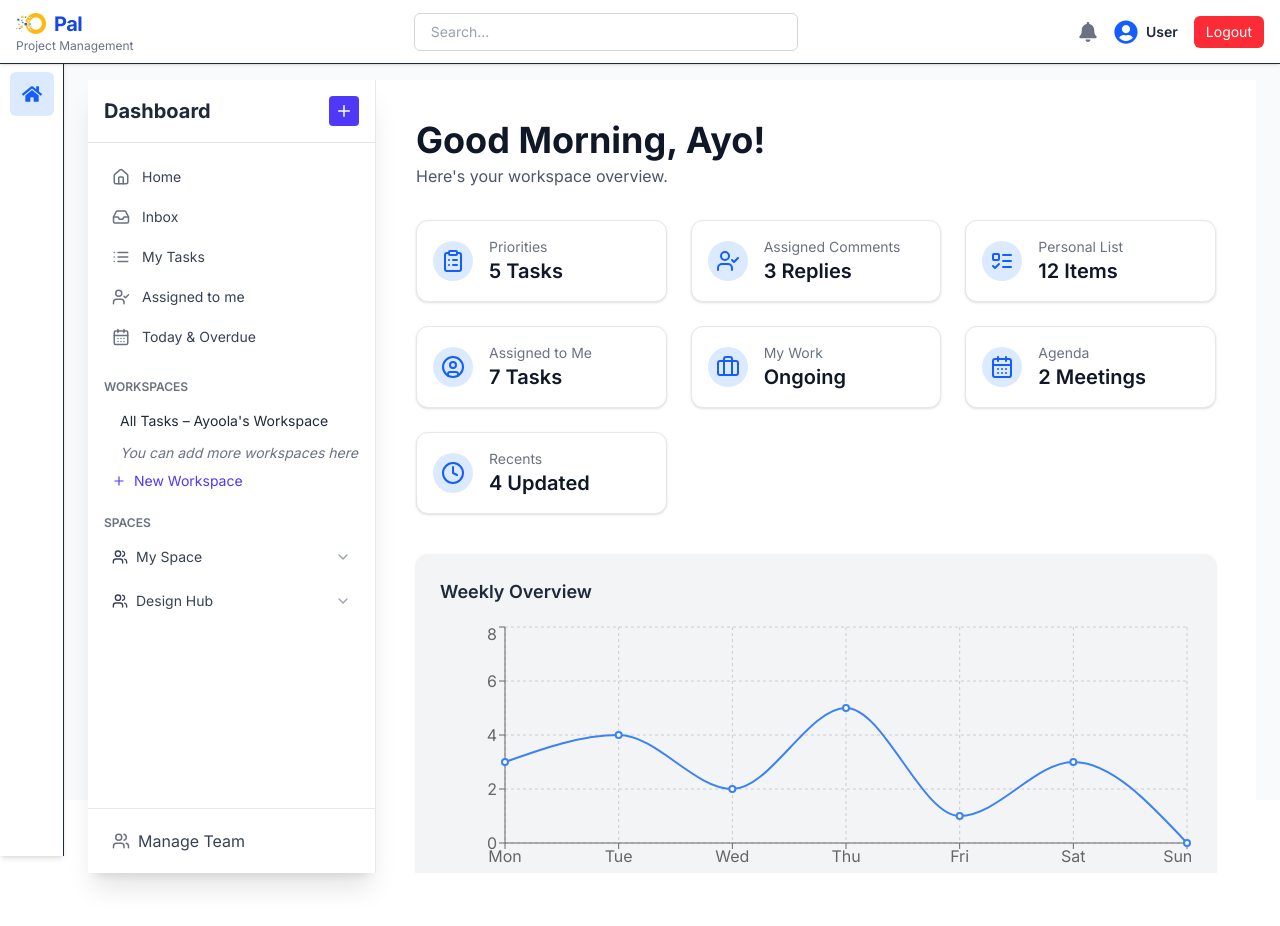
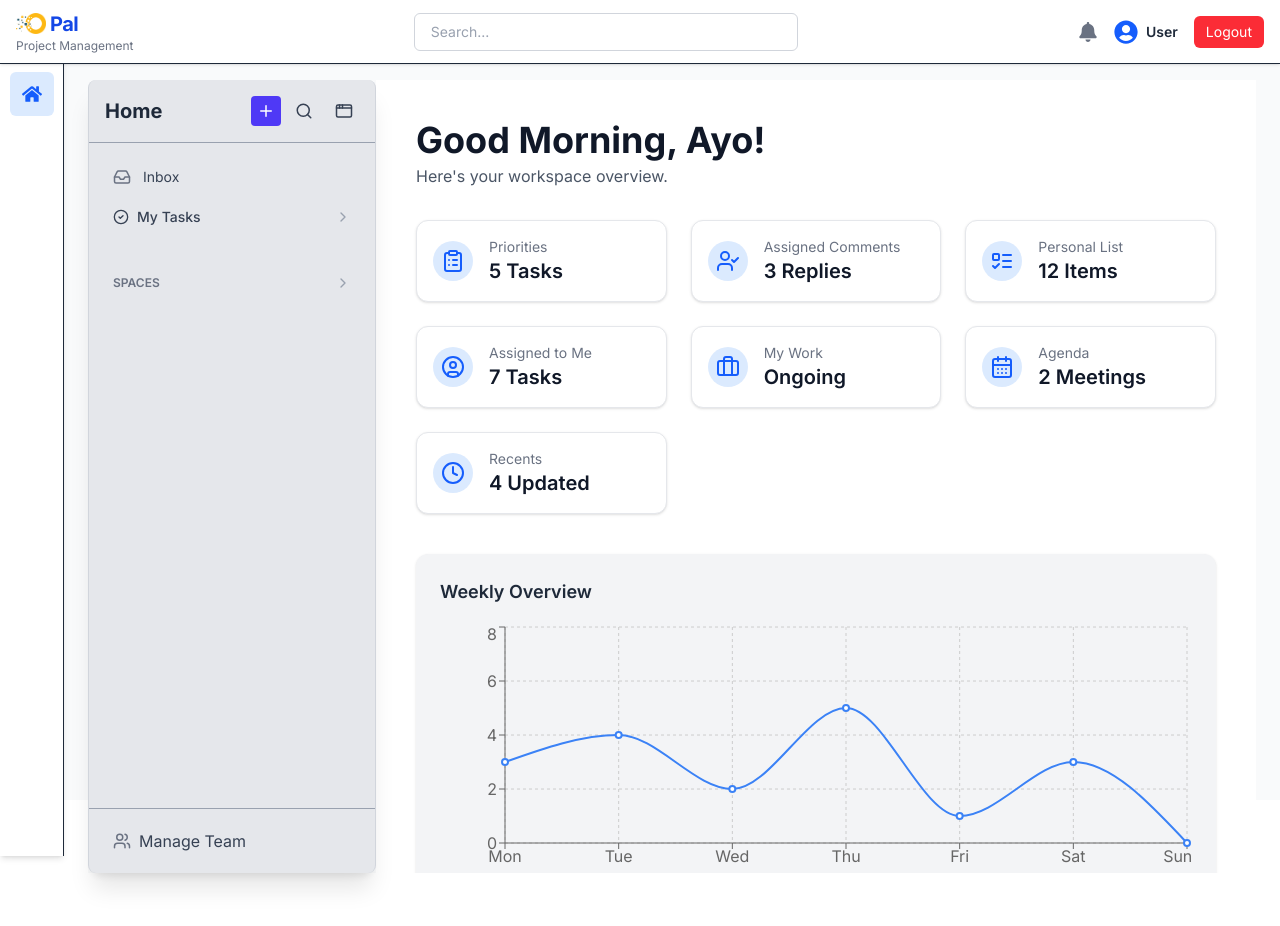
Before and after one commit to casstimmy/Project_Management, a Next.js app: page /homePage in a window 1280 px wide. Shown: the top 926 px of the page. Built offline with nearby package versions, Linux system fonts and the light colour scheme.

Commit message:
done the user manager and Project management pages

```diff
--- a/components/Nav.js
+++ b/components/Nav.js
@@ -47,7 +47,7 @@ export default function Nav({ children }) {
       <header className="flex items-center justify-between h-16 w-full px-4 bg-white border-b shadow-sm z-50 fixed top-0 left-0 right-0">
         {/* Logo + App Name */}
         <div className="flex flex-col justify-center">
-          <div className="flex items-center gap-2">
+          <div className="flex items-center gap-1">
             <Image src="/images/Logo.png" alt="Logo" width={30} height={30} />
             <span className="text-xl font-bold text-blue-700 tracking-tight">
               Pal
--- a/components/layout/Sidebar.js
+++ b/components/layout/Sidebar.js
@@ -1,6 +1,5 @@
 import { useRouter } from "next/router";
 import {
-  Home,
   Inbox,
   List,
   UserCheck,
@@ -8,11 +7,13 @@ import {
   Users,
   Plus,
   ChevronDown,
-  ChevronUp,
-  Star,
-  Folder,
+  ChevronRight,
+  Search,
+  AppWindow,
+  Network,
   X,
-
+  CircleCheck,
+  CircleUserRound,
 } from "lucide-react";
 import Link from "next/link";
 import { useState } from "react";
@@ -20,9 +21,11 @@ import ProjectModal from "../Modal/ProjectModal";
 
 export default function Sidebar({ isOpen, onClose }) {
   const router = useRouter();
+  const [showTasksMenu, setShowTasksMenu] = useState(false);
   const [expandedSpaces, setExpandedSpaces] = useState({});
   const [showModal, setShowModal] = useState(false);
   const [activeSpace, setActiveSpace] = useState("");
+  const [isCollapsed, setIsCollapsed] = useState(false);
 
   const toggleSpace = (space) => {
     setExpandedSpaces((prev) => ({
@@ -41,19 +44,30 @@ export default function Sidebar({ isOpen, onClose }) {
     setActiveSpace("");
   };
 
-  const navLink = (href, label, Icon) => (
+ const navLink = (href, label, Icon, extraClass = "") => {
+  const isActive =
+    router.pathname === href || router.pathname.startsWith(href);
+
+  return (
     <Link
       href={href}
-      className={`flex items-center gap-3 p-2 rounded-lg text-sm transition group ${
-        router.pathname === href
+      className={`flex items-center gap-3 p-2 rounded-lg text-sm transition group ${extraClass} ${
+        isActive
           ? "bg-indigo-100 text-indigo-700 font-medium"
           : "hover:bg-gray-100 text-gray-700"
       }`}
     >
-      <Icon size={18} className="text-gray-500 group-hover:text-indigo-500" />
-      {label}
+      <Icon
+        size={18}
+        className={`group-hover:text-indigo-500 ${
+          isActive ? "text-indigo-500" : "text-gray-500"
+        }`}
+      />
+      {!isCollapsed && <span>{label}</span>}
     </Link>
   );
+};
+
 
   const spaces = [
     {
@@ -68,7 +82,7 @@ export default function Sidebar({ isOpen, onClose }) {
 
   return (
     <>
-      {/* Mobile overlay */}
+      {/* Mobile Overlay */}
       <div
         className={`fixed inset-0 bg-black/60 backdrop-blur-sm z-40 md:hidden transition-opacity ${
           isOpen ? "opacity-100 visible" : "opacity-0 invisible"
@@ -76,17 +90,33 @@ export default function Sidebar({ isOpen, onClose }) {
         onClick={onClose}
       />
 
-      {/* Sidebar */}
       <aside
-        className={`fixed top-0 left-0 z-50 w-72 bg-white/90 backdrop-blur-xl border-r border-gray-200 h-full shadow-xl flex flex-col transition-transform duration-300 transform ${
+        className={`fixed top-0 left-0 z-50 ${
+          isCollapsed ? "w-20" : "w-72"
+        } bg-gray-200 backdrop-blur-xl border-r border-l border-gray-300 rounded-lg h-full shadow-xl flex flex-col transition-all duration-300 md:translate-x-0 md:static ${
           isOpen ? "translate-x-0" : "-translate-x-full"
-        } md:translate-x-0 md:static`}
+        }`}
       >
+        <div className="flex flex-col h-full relative">
+          {/* Always-visible Collapse Button */}
+          <div className={`absolute top-4  z-50 ${
+          isCollapsed ? "right-7" : "right-4"
+        } `}>
+            <button
+              onClick={() => setIsCollapsed((prev) => !prev)}
+              className="inline-flex items-center justify-center p-1.5 text-gray-700 hover:scale-105 transition"
+            >
+              <AppWindow size={18} />
+            </button>
+          </div>
+
+          {/* Main Content */}
           <div className="flex flex-col h-full">
             {/* Header */}
-          <div className="flex items-center justify-between px-4 py-4 border-b border-gray-200">
-            <h2 className="text-xl font-bold text-gray-800">Dashboard</h2>
-            <div className="flex items-center gap-2">
+            {!isCollapsed && (
+              <div className="flex items-center justify-between px-4 py-4 border-b border-gray-400">
+                <h2 className="text-xl font-bold text-gray-800">Home</h2>
+                <div className="flex items-center mr-10 gap-2">
                   <button className="hidden md:inline-flex items-center justify-center p-1.5 bg-indigo-600 text-white rounded hover:scale-105 transition">
                     <Plus size={18} />
                   </button>
@@ -96,97 +126,147 @@ export default function Sidebar({ isOpen, onClose }) {
                   >
                     <X size={20} />
                   </button>
+                  <button className="hidden md:inline-flex items-center justify-center p-1.5 text-gray-700 hover:scale-105 transition">
+                    <Search size={18} />
+                  </button>
                 </div>
               </div>
+            )}
 
             {/* Navigation */}
             <nav className="flex-1 overflow-y-auto px-4 py-4 space-y-6 text-sm">
               {/* Primary Links */}
           <div className="space-y-1">
-              {navLink("/", "Home", Home)}
-              {navLink("/inbox", "Inbox", Inbox)}
-              {navLink("/my-tasks", "My Tasks", List)}
+  {navLink("/inbox", "Inbox", Inbox, isCollapsed ? "mt-9" : "")}
+
+                {/* My Tasks Section */}
+                <div>
+                  <button
+                    onClick={() => setShowTasksMenu((prev) => !prev)}
+                    className="w-full flex items-center justify-between px-2 py-2 font-medium hover:bg-gray-100 rounded"
+                  >
+                    <div className="flex items-center gap-2 text-gray-700">
+                      <CircleCheck size={16} />
+                      {!isCollapsed && <span>My Tasks</span>}
+                    </div>
+                    {showTasksMenu ? (
+                      <ChevronDown size={16} className="text-gray-400" />
+                    ) : (
+                      <ChevronRight size={16} className="text-gray-400" />
+                    )}
+                  </button>
+
+                  {showTasksMenu && (
+                    <div className="ml-6 mt-1 space-y-1">
                       {navLink("/assigned", "Assigned to me", UserCheck)}
                       {navLink("/today", "Today & Overdue", CalendarDays)}
+                      {navLink("/personal", "Personal List", CircleUserRound)}
+                    </div>
+                  )}
+                </div>
               </div>
 
-            {/* Workspaces */}
-            <div>
-              <p className="text-xs font-semibold uppercase text-gray-500 mb-2">
-                Workspaces
-              </p>
-              <ul className="ml-2 space-y-1">
-                <li className="hover:bg-gray-100 p-2 rounded cursor-pointer">
+              {/* Spaces */}
+              <div className="pt-2">
+                <button
+                  onClick={() =>
+                    setExpandedSpaces((prev) => ({
+                      ...prev,
+                      __main__: !prev.__main__,
+                    }))
+                  }
+                  className="w-full flex items-center justify-between px-2 py-2 font-semibold uppercase text-xs text-gray-500 hover:bg-gray-100 rounded"
+                >
+                  {!isCollapsed && <span>Spaces</span>}
+                  {expandedSpaces.__main__ ? (
+                    <ChevronDown size={16} className="text-gray-400" />
+                  ) : (
+                    <ChevronRight size={16} className="text-gray-400" />
+                  )}
+                </button>
+
+                {expandedSpaces.__main__ && (
+                  <div className="ml-2 mt-2 space-y-2">
+                    <button
+                      onClick={() => openModal("My Workspace")}
+                      className="flex items-center gap-3 px-4 py-2 mt-2 text-sm text-gray-700 bg-gray-100 hover:bg-gray-200 transition-colors rounded-md w-full shadow-sm"
+                    >
+                      <span className="bg-white p-2 rounded-md shadow">
+                        <Network size={16} className="text-gray-700" />
+                      </span>
+                      {!isCollapsed && (
+                        <span className="font-medium">
                           All Tasks – Ayoola&apos;s Workspace
-                </li>
-                <li className="text-gray-500 italic text-sm ml-2">
-                  You can add more workspaces here
-                </li>
-              </ul>
+                        </span>
+                      )}
+                    </button>
 
-              <button className="mt-2 flex items-center gap-2 text-sm text-indigo-600 hover:text-indigo-800 transition ml-2">
-                <Plus size={14} />
-                New Workspace
-              </button>
-            </div>
-
-            {/* Spaces & Projects */}
-            <div>
-              <p className="text-xs font-semibold uppercase text-gray-500 mb-2">
-                Spaces
-              </p>
-
+                    {/* Dynamic Spaces */}
                     {spaces.map((space) => (
                       <div key={space.name} className="mb-2">
                         <button
                           onClick={() => toggleSpace(space.name)}
                           className="flex items-center justify-between w-full px-2 py-2 rounded-lg hover:bg-gray-100 transition"
                         >
-                    <div className="flex items-center gap-2 text-gray-700">
+                          <div className="flex items-center gap-2 text-gray-700 text-sm">
                             <Users size={16} />
-                      {space.name}
+                            {!isCollapsed && space.name}
                           </div>
                           {expandedSpaces[space.name] ? (
-                      <ChevronUp size={16} className="text-gray-400" />
+                            <ChevronDown
+                              size={16}
+                              className="text-gray-400"
+                            />
                           ) : (
-                      <ChevronDown size={16} className="text-gray-400" />
+                            <ChevronRight
+                              size={16}
+                              className="text-gray-400"
+                            />
                           )}
                         </button>
 
-                  {/* Project List */}
                         {expandedSpaces[space.name] && (
-                    <div className="ml-6 mt-1 space-y-1">
+                          <div className="ml-6 mt-1 space-y-1 bg-gray-100 p-2 rounded-b-lg">
                             {space.projects.map((project) => (
                               <Link
                                 key={project}
                                 href="#"
-                          className="flex items-center gap-2 p-2 text-sm rounded hover:bg-gray-100 text-gray-600"
+                                className="flex items-center gap-2 p-2 text-sm rounded hover:bg-white text-gray-600"
                               >
                                 <List size={14} />
-                          {project}
+                                {!isCollapsed && project}
                               </Link>
                             ))}
-
                             <button
                               onClick={() => openModal(space.name)}
                               className="flex items-center gap-2 text-sm text-indigo-600 hover:text-indigo-800 mt-2"
                             >
                               <Plus size={14} />
-                        Add Project
+                              {!isCollapsed && "Add Project"}
                             </button>
                           </div>
                         )}
                       </div>
                     ))}
+
+                    <button className="mt-2 flex items-center gap-2 text-sm text-indigo-600 hover:text-indigo-800 transition ml-2">
+                      <Plus size={14} />
+                      {!isCollapsed && "New Workspace"}
+                    </button>
+                  </div>
+                )}
               </div>
             </nav>
 
             {/* Footer */}
-          <div className="border-t border-gray-200 px-4 py-3">
+            {!isCollapsed && (
+              <div className="border-t border-gray-400 px-4 py-3">
                 <button className="flex items-center gap-2 w-full p-2 rounded-lg hover:bg-gray-100 transition">
                   <Users size={18} className="text-gray-500" />
                   <span className="text-gray-700">Manage Team</span>
                 </button>
+              </div>
+            )}
           </div>
         </div>
       </aside>
```
Lines whose indentation alone changed are shown as unchanged.
